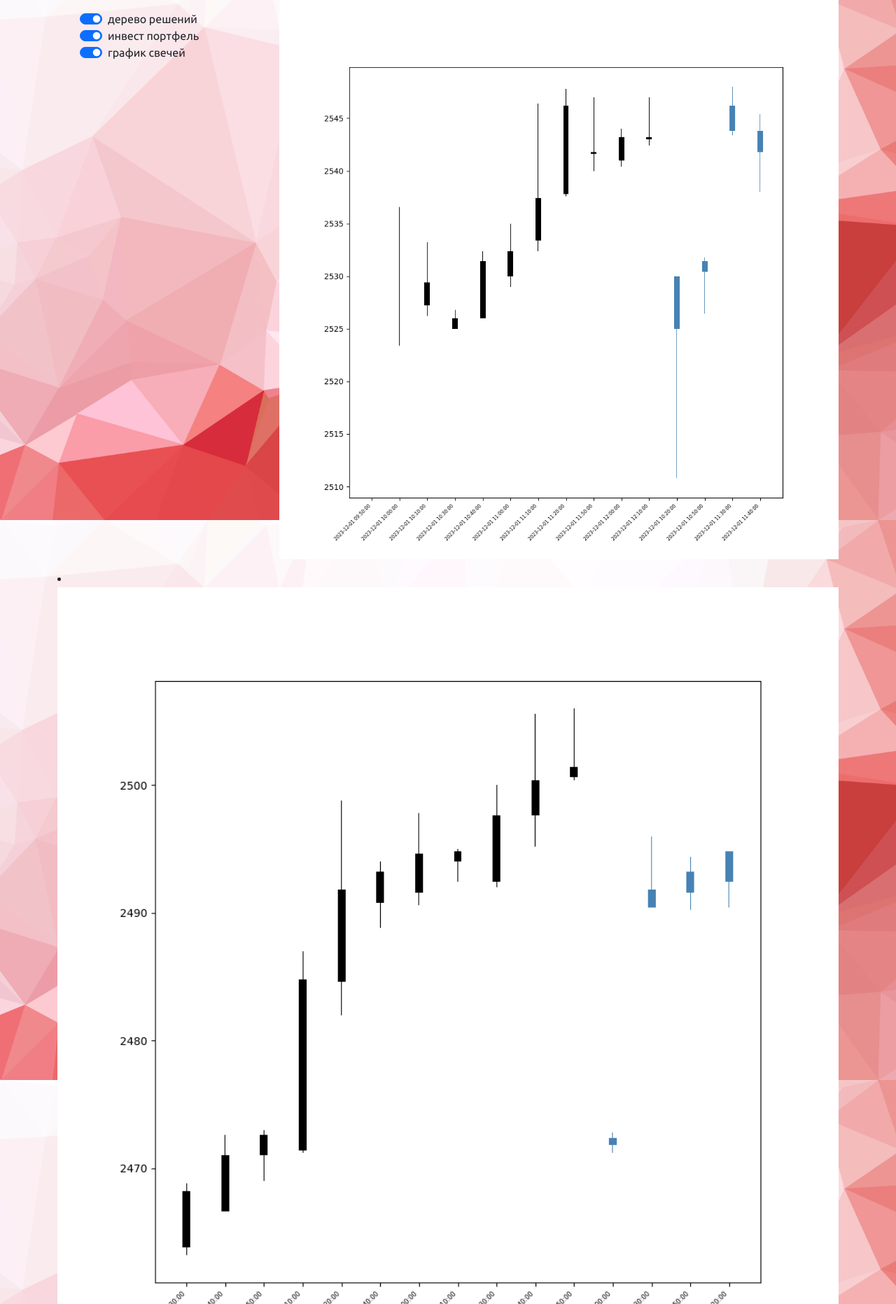
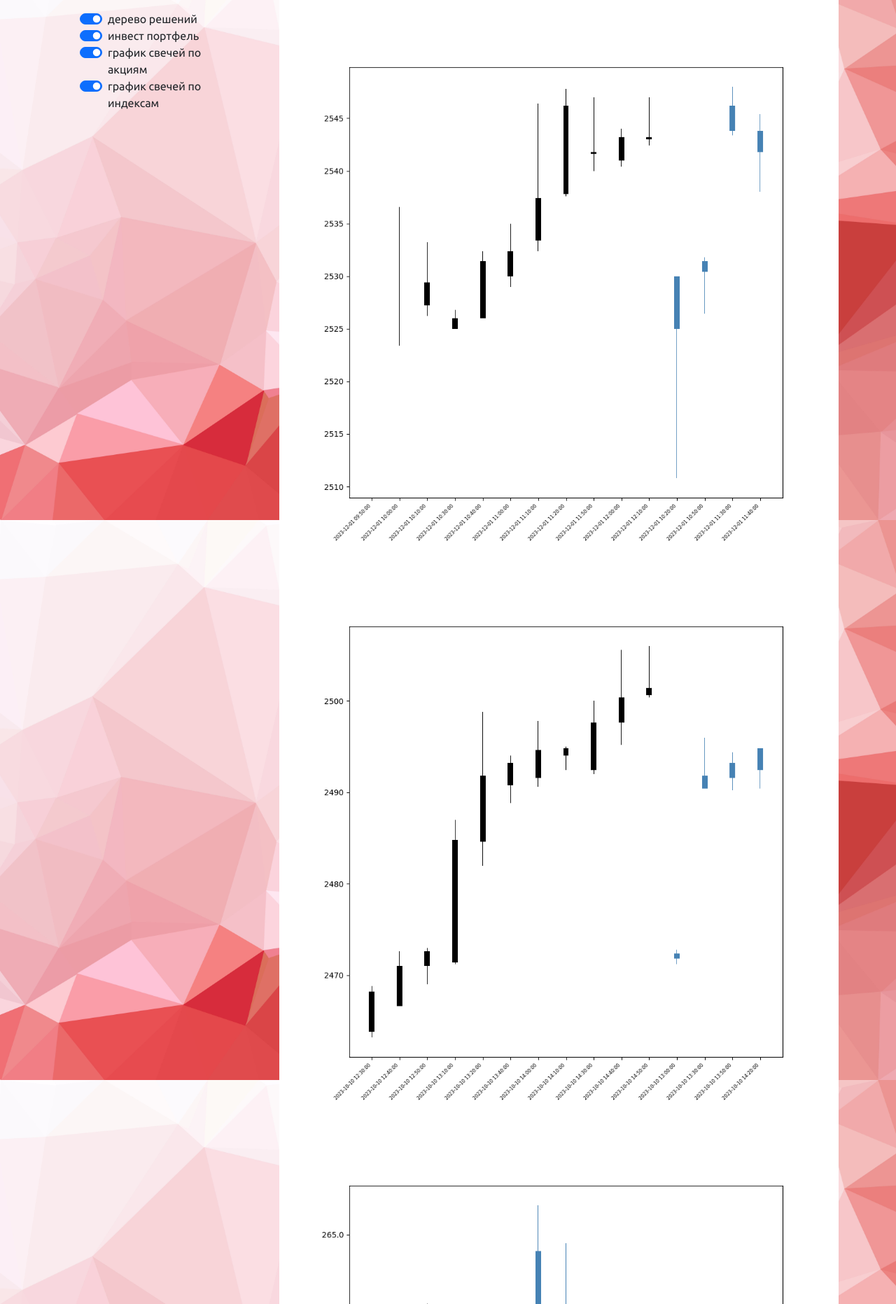
Before and after one commit to zeculesu/goALgo, a Flask app: page / in a window 1280 px wide. Shown: the part 57-1920 px from the top of the page at 70% size. Run offline with Flask 3, Linux system fonts and the light colour scheme; some libraries are stand-ins or nearby versions.

Commit message:
widgets, now with comments and not broken

```diff
--- a/db/create_db.py
+++ b/db/create_db.py
@@ -2,7 +2,7 @@
 
 
 def delete_db():
-    query_delete = """DROP DATABASE algo;"""
+    query_delete = """DROP DATABASE users;"""
     cursor.execute(query_delete)
 
 
@@ -25,5 +25,5 @@
         password="Admin",
     )
     cursor = db.cursor()
-    delete_db()
+    #delete_db()
     make_db()
--- a/main.py
+++ b/main.py
@@ -1,15 +1,6 @@
 from flask import Flask, render_template, request, redirect
 import mysql.connector
 from db.api.req import *
-from flask_login import LoginManager
-from UserLogin import UserLogin
-from FDataBase import FDataBase
-
-# @login_manager.user_loader
-# def load_user(user_id):
-#     print("load_user")
-#     return UserLogin().fromDB(user_id, db)
-
 
 app = Flask(__name__)
 db = mysql.connector.connect(
@@ -18,7 +9,7 @@
     password="Admin",
     database="algo",
 )
-db = FDataBase(db)
+cursor = db.cursor()
 
 
 @app.route('/')
@@ -31,9 +22,7 @@
     if request.method == 'GET':
         return render_template('authorization.html')
     elif request.method == 'POST':
-
         login, password = request.form['login'], request.form['passwd']
-
         return redirect('/')
 
 
@@ -44,14 +33,10 @@
     elif request.method == 'POST':
         username, login, password = request.form['name'], request.form['login'], request.form['passwd']
         photo = request.files['file']
-        db.add_user(username, login, password, photo)
+        add_user(cursor, username, login, password, photo)
+        db.commit()
         return redirect('/')
 
 
-@app.route('/account')
-def account():
-    return render_template('account.html')
-
-
 if __name__ == '__main__':
-    app.run(host='0.0.0.0', port=5002)
+    app.run()
--- a/templates/index.html
+++ b/templates/index.html
@@ -67,6 +67,17 @@
           <div class="column" style="max-width: 25%; margin-top:15px;">
             <div class="form-check form-switch">
               <ul class="task-list" style="list-style-type: none;">
+
+                <!-- <li>
+                  <label>
+                  <input class="form-check-input" type="checkbox" name="colorCheckbox" value="solution-tree" checked>
+                    дерево решений
+                  </label>
+                </li> -->
+                <!-- макет, здесь важны: слова между инпутами - текст
+                  чекбокса, value - идентификатор чекбокса,
+                  остальное можно копировать -->
+
                 <li>
                   <label>
                   <input class="form-check-input" type="checkbox" name="colorCheckbox" value="solution-tree" checked>
@@ -79,8 +90,13 @@
                   </label>
                 </li>
                 <li>
-                <input class="form-check-input" type="checkbox" name="colorCheckbox" value="candle-graph" checked>
-                  график свечей
+                  <input class="form-check-input" type="checkbox" name="colorCheckbox" value="candle-graph-akcii" checked>
+                    график свечей по акциям
+                  </label>
+                </li>
+                <li>
+                  <input class="form-check-input" type="checkbox" name="colorCheckbox" value="candle-graph-index" checked>
+                    график свечей по индексам
                   </label>
                 </li>
               </ul>
@@ -90,6 +106,21 @@
           <div class="column text-center mx-auto" style="max-width: 75%;">
 
             <ul class="task-list" style="list-style-type: none;">
+
+              <!-- <li class="draggable selectt candle-graph-index" id='3' draggable="true">
+                <div class="column">
+                  <div class="row">
+                  </div>
+                  <div class="row">
+                      <img class="img-fluid" src="../static/img/tbl5.png" alt="">
+                  </div>
+                </div>
+              </li> -->
+              <!-- макет, здесь важны класс candle-graph-index - заменить
+              на соответствующий идентификатор чекбокса, id - не уверен,
+              но лучше ставить как первое отсутствующее натуральное число,
+              сама картинка очевидно. в первом row можно дописать заголовок -->
+
               <li class="draggable selectt solution-tree" id='0' draggable="true">
                 <div class="column">
                   <div class="row">
@@ -98,10 +129,9 @@
                       <img class="img-fluid" src="../static/img/tbl.png" alt="">
                   </div>
                 </div>
-            </div>
               </li>
-          <li class="draggable" id='1' draggable="true">
-            <div class="container>">
+
+              <li class="draggable selectt invest-bag" id='1' draggable="true">
                 <div class="column">
                   <div class="row">
                   </div>
@@ -109,56 +139,34 @@
                       <img class="img-fluid" src="../static/img/tbl3.png" alt="">
                   </div>
                 </div>
-            </div>
               </li>
-          <li class="draggable" id='2' draggable="true">
-            <img class="img-fluid" src="../static/img/ava.jpg" alt="">
-          </li>
-          <li class="draggable" id='3' draggable="true">
-            <img class="img-fluid" src="../static/img/tbl4.png" alt="">
-          </li>
-          <li class="draggable" id='4' draggable="true">
-            <img class="img-fluid" src="../static/img/tbl5.png" alt="">
-          </li>
-        </ul>
-                  <div class="row h1">
-                    <p>дерево решений</p>
+
+              <li class="draggable selectt candle-graph-akcii" id='2' draggable="true">
+                <div class="column">
+                  <div class="row">
                   </div>
                   <div class="row">
-                    <img class="img-fluid" src="../static/img/mem1.jpeg" alt="">
+                      <img class="img-fluid" src="../static/img/tbl4.png" alt="">
                   </div>
                 </div>
               </li>
 
-              <li class="draggable invest-bag selectt" id='1' draggable="true">
-                <div class="container">
+              <li class="draggable selectt candle-graph-index" id='3' draggable="true">
                 <div class="column">
-                        <div class="row h1">
-                            <p>данные о бумаге</p>
+                  <div class="row">
                   </div>
                   <div class="row">
-                            <img class="img-fluid" width="100%" src="../static/img/mem2.webp" alt="">
-                        </div>
+                      <img class="img-fluid" src="../static/img/tbl5.png" alt="">
                   </div>
                 </div>
               </li>
 
-              <li class="draggable selectt candle-graph" id='2' draggable="true">
-                <div class="container">
-                  <div class="column">
-                      <div class="row h1">
-                          <p>данные о бумаге</p>
-                      </div>
-                      <div class="row">
-                          <img class="img-fluid" width="100%" src="../static/img/mem3.png" alt="">
-                      </div>
-                  </div>
-              </div>
-              </li>
             </ul>
           </div>
         </div>
       </div>
+
+
       <script>
         var btn = document.querySelector('.add');
         var remove = document.querySelector('.draggable');
```
Lines whose indentation alone changed are shown as unchanged.
